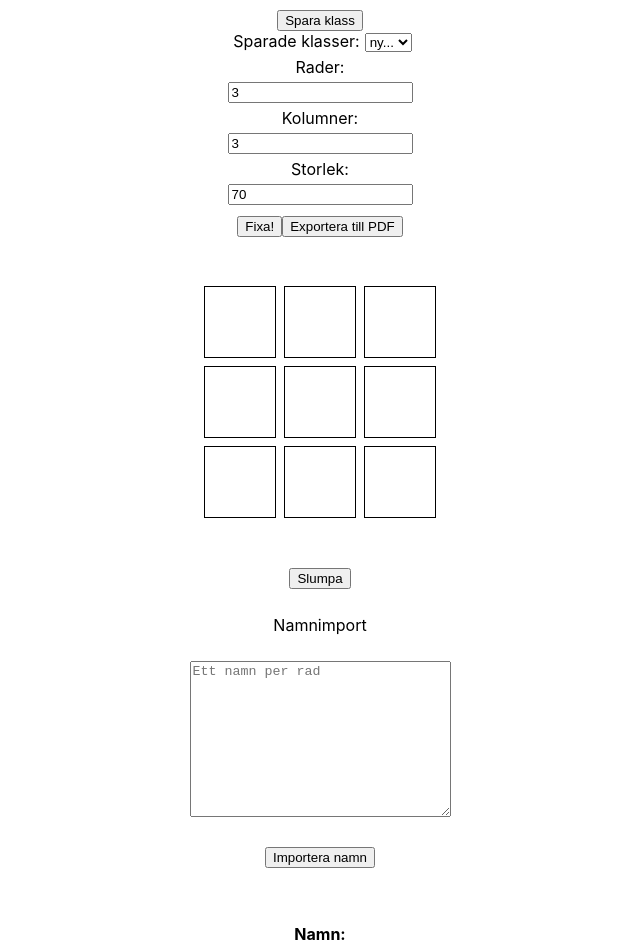
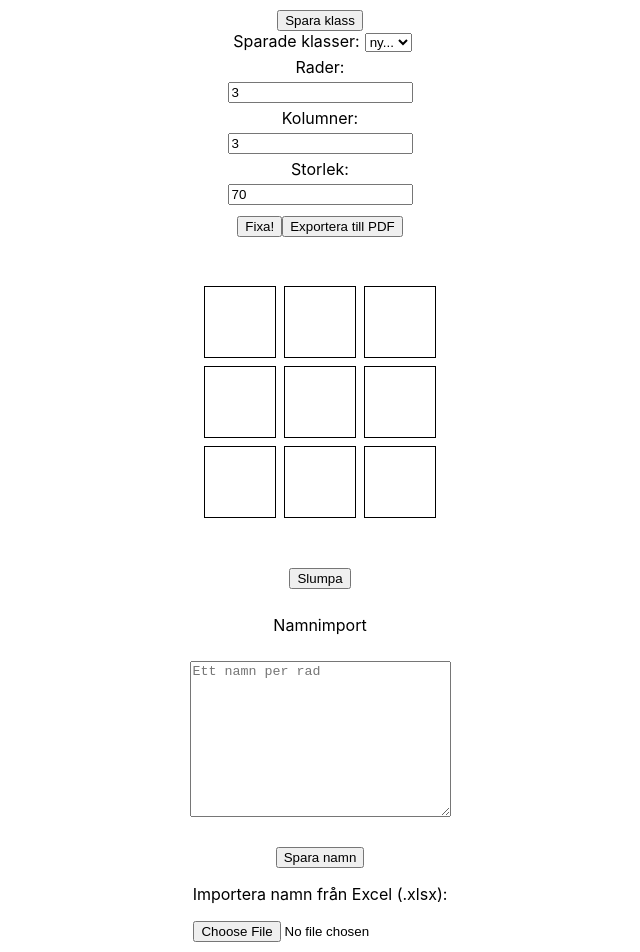
Before and after one commit to KillerrabbitAos/Skola77-frontend, a React (Create React App) app: page / in a window 1280 px wide. Shown: the top 952 px of the page, without its empty margins (320-960 px from the left). Built offline with nearby package versions, Linux system fonts and the light colour scheme.

Commit message:
fixade excelimport av namn

```diff
--- a/package.json
+++ b/package.json
@@ -12,7 +12,8 @@
     "react-beautiful-dnd": "^13.1.1",
     "react-dom": "^18.2.0",
     "react-scripts": "^5.0.1",
-    "web-vitals": "^2.1.4"
+    "web-vitals": "^2.1.4",
+    "xlsx": "^0.18.5"
   },
   "scripts": {
     "start": "react-scripts start",
--- a/src/App.js
+++ b/src/App.js
@@ -3,6 +3,7 @@ import './App.css';
 import Grid from './Grid';
 import html2pdf from 'html2pdf.js';
 import Cookies from 'js-cookie';
+import ExcelToTextConverter from './ExcelToTextConverter';
 
 function fitTextToContainer(container, element) {
   for (let i = 0; i < 20; i++) {
@@ -246,7 +247,10 @@ const App = () => {
       <div className='gridInstallning' id='kebaben'>
         <p>Namnimport</p>
         <textarea id="namesInput" rows="10" cols="30" placeholder="Ett namn per rad"></textarea>
-        <button onClick={handleMassImportNames}>Importera namn</button>
+        <button onClick={handleMassImportNames}>Spara namn</button>
+        <ExcelToTextConverter
+        setNames={setNames}
+        />
       </div>
       <div>
         <p id='nameHeader'>Namn:</p>
--- /dev/null
+++ b/src/ExcelToTextConverter.js
@@ -0,0 +1,50 @@
+import React from 'react';
+import * as XLSX from 'xlsx';
+
+const ExcelToTextConverter = ({ excelFile, setNames }) => {
+  const convertExcelToText = async (file) => {
+    try {
+      const fileReader = new FileReader();
+
+      fileReader.onload = async (e) => {
+        try {
+          const arrayBuffer = e.target.result;
+          const workbook = XLSX.read(new Uint8Array(arrayBuffer), { type: 'array' });
+
+
+          const sheetName = workbook.SheetNames[0];
+          const sheet = workbook.Sheets[sheetName];
+
+
+          const cellAddresses = Object.keys(sheet);
+
+
+          const textData = cellAddresses.map((cellAddress) => {
+            const cellData = sheet[cellAddress];
+            return cellData ? cellData.v : '';
+          });
+
+
+          setNames(textData.filter((text) => text !== undefined));
+        } catch (error) {
+          console.error('Error parsing Excel data:', error);
+        }
+      };
+
+      fileReader.readAsArrayBuffer(new Blob([file]));
+    } catch (error) {
+      console.error('Error converting Excel to text:', error);
+    }
+  };
+
+  return (
+    <div>
+      <div>
+        <p>Importera namn från Excel (.xlsx):</p>
+      </div>
+      <input type="file" onChange={(e) => convertExcelToText(e.target.files[0])} />
+    </div>
+  );
+};
+
+export default ExcelToTextConverter;
```
Also changed, not shown: 1 other file (tests, documents, lock files or other folders).
